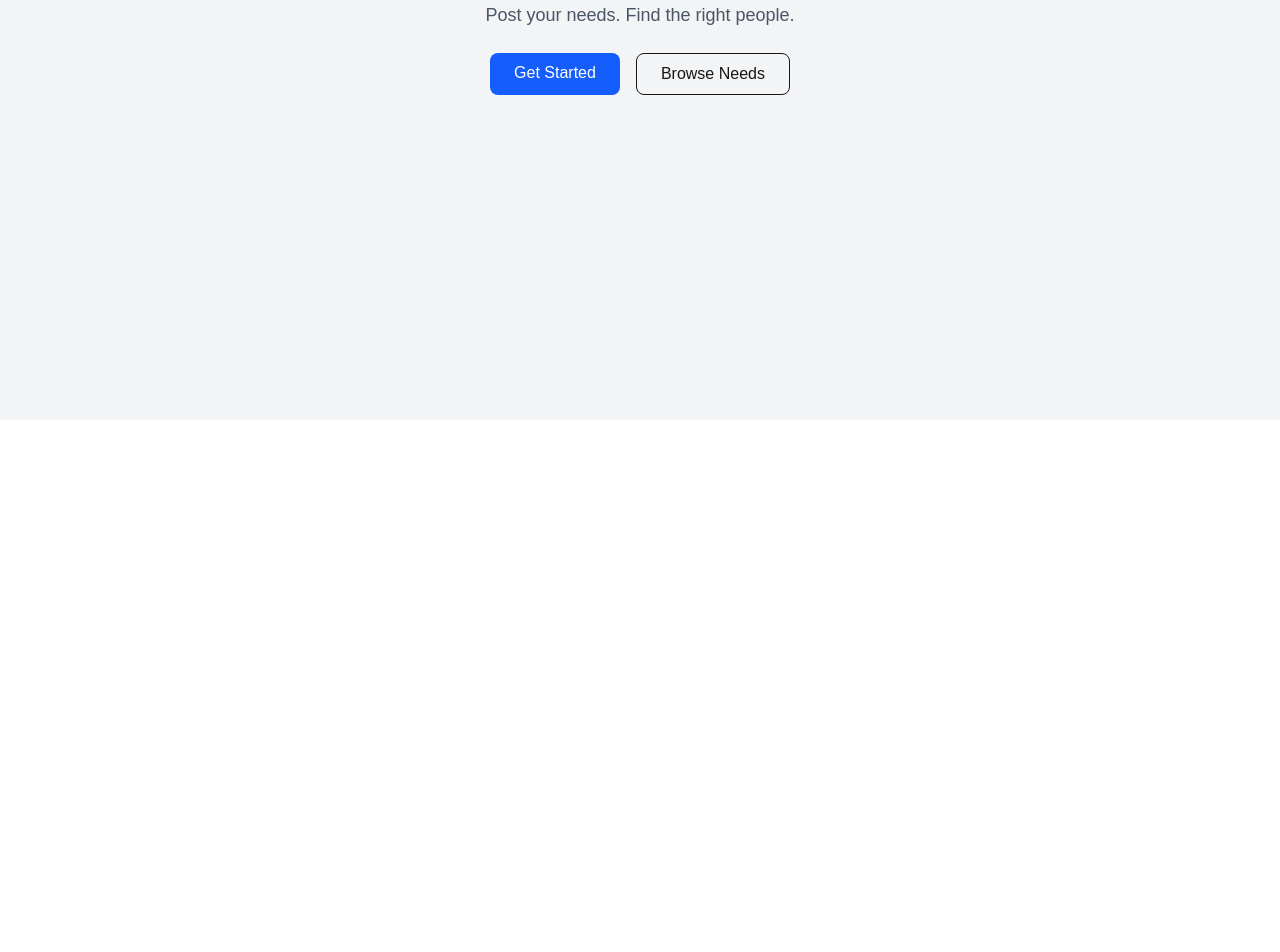
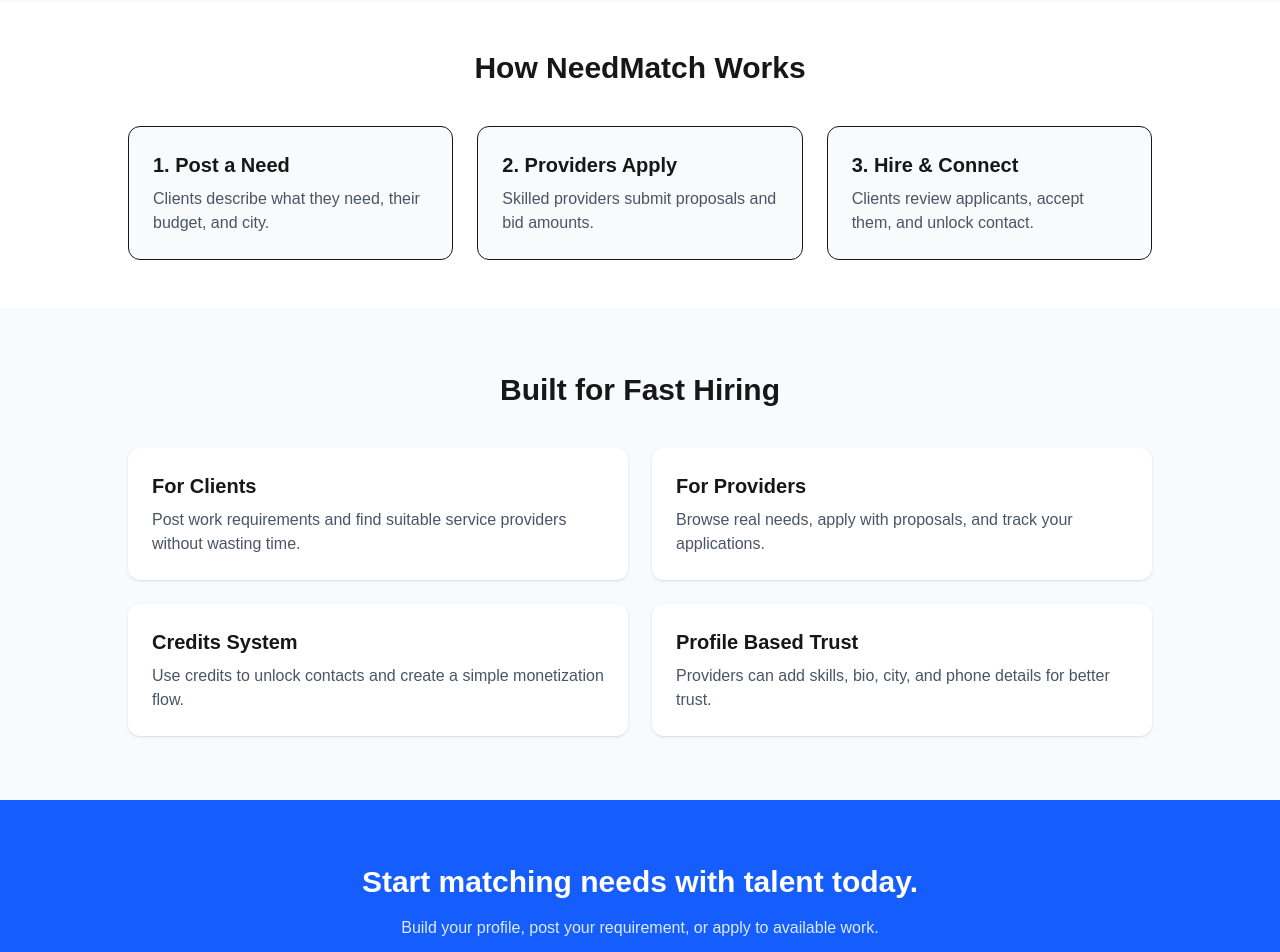
Before and after one commit to Dev786123/needmatch, a Next.js app: page / in a window 1280 px wide. Shown: the part 440-1392 px from the top of the page. Before the commit the page ends 860 px from the top, so only its background shows below. Built offline with nearby package versions, Linux system fonts and the light colour scheme; no server answers.

Commit message:
improve landing page

```diff
--- a/app/page.tsx
+++ b/app/page.tsx
@@ -1,24 +1,118 @@
 export default function Home() {
   return (
-    <main className="min-h-screen flex flex-col items-center justify-center bg-gray-100">
-      <h1 className="text-4xl font-bold mb-4">NeedMatch 🚀</h1>
+    <main className="min-h-screen bg-gray-50">
+      <section className="px-6 py-20 text-center">
+        <h1 className="text-4xl md:text-6xl font-bold text-gray-900 mb-6">
+          Post Needs. Find Talent. Get Work Done.
+        </h1>
 
-      <p className="text-lg text-gray-600 mb-6">
-        Post your needs. Find the right people.
+        <p className="text-lg text-gray-600 max-w-2xl mx-auto mb-8">
+          NeedMatch helps clients post work requirements and connect with
+          skilled providers, freelancers, and service experts.
         </p>
 
-      <div className="flex gap-4">
+        <div className="flex justify-center gap-4 flex-wrap">
           <a
-    href="/login"
-    className="bg-blue-600 text-white px-6 py-2 rounded-lg"
+            href="/signup"
+            className="bg-blue-600 text-white px-6 py-3 rounded-lg font-medium"
           >
             Get Started
           </a>
 
-  <a href="/needs" className="border px-6 py-2 rounded-lg">
+          <a
+            href="/needs"
+            className="bg-white border px-6 py-3 rounded-lg font-medium"
+          >
             Browse Needs
           </a>
         </div>
+      </section>
+
+      <section className="px-6 py-12 bg-white">
+        <h2 className="text-3xl font-bold text-center mb-10">
+          How NeedMatch Works
+        </h2>
+
+        <div className="grid grid-cols-1 md:grid-cols-3 gap-6 max-w-5xl mx-auto">
+          <div className="p-6 rounded-xl border bg-gray-50">
+            <h3 className="text-xl font-bold mb-2">1. Post a Need</h3>
+            <p className="text-gray-600">
+              Clients describe what they need, their budget, and city.
+            </p>
+          </div>
+
+          <div className="p-6 rounded-xl border bg-gray-50">
+            <h3 className="text-xl font-bold mb-2">2. Providers Apply</h3>
+            <p className="text-gray-600">
+              Skilled providers submit proposals and bid amounts.
+            </p>
+          </div>
+
+          <div className="p-6 rounded-xl border bg-gray-50">
+            <h3 className="text-xl font-bold mb-2">3. Hire & Connect</h3>
+            <p className="text-gray-600">
+              Clients review applicants, accept them, and unlock contact.
+            </p>
+          </div>
+        </div>
+      </section>
+
+      <section className="px-6 py-16">
+        <h2 className="text-3xl font-bold text-center mb-10">
+          Built for Fast Hiring
+        </h2>
+
+        <div className="grid grid-cols-1 md:grid-cols-2 gap-6 max-w-5xl mx-auto">
+          <div className="bg-white p-6 rounded-xl shadow">
+            <h3 className="text-xl font-bold mb-2">For Clients</h3>
+            <p className="text-gray-600">
+              Post work requirements and find suitable service providers without
+              wasting time.
+            </p>
+          </div>
+
+          <div className="bg-white p-6 rounded-xl shadow">
+            <h3 className="text-xl font-bold mb-2">For Providers</h3>
+            <p className="text-gray-600">
+              Browse real needs, apply with proposals, and track your
+              applications.
+            </p>
+          </div>
+
+          <div className="bg-white p-6 rounded-xl shadow">
+            <h3 className="text-xl font-bold mb-2">Credits System</h3>
+            <p className="text-gray-600">
+              Use credits to unlock contacts and create a simple monetization
+              flow.
+            </p>
+          </div>
+
+          <div className="bg-white p-6 rounded-xl shadow">
+            <h3 className="text-xl font-bold mb-2">Profile Based Trust</h3>
+            <p className="text-gray-600">
+              Providers can add skills, bio, city, and phone details for better
+              trust.
+            </p>
+          </div>
+        </div>
+      </section>
+
+      <section className="px-6 py-16 bg-blue-600 text-white text-center">
+        <h2 className="text-3xl font-bold mb-4">
+          Start matching needs with talent today.
+        </h2>
+
+        <p className="mb-8 text-blue-100">
+          Build your profile, post your requirement, or apply to available work.
+        </p>
+
+        <a
+          href="/signup"
+          className="bg-white text-blue-600 px-6 py-3 rounded-lg font-medium"
+        >
+          Create Free Account
+        </a>
+      </section>
     </main>
   );
 }
```
Lines whose indentation alone changed are shown as unchanged.
